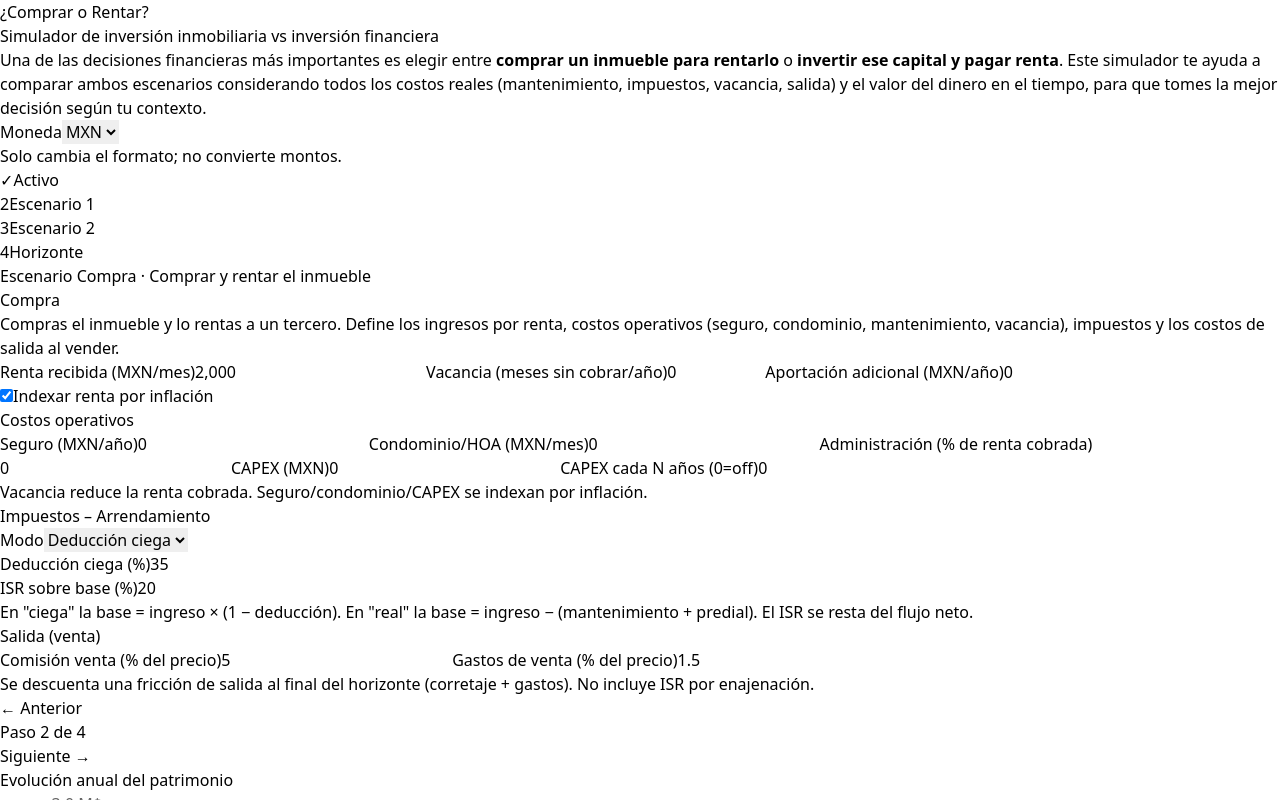
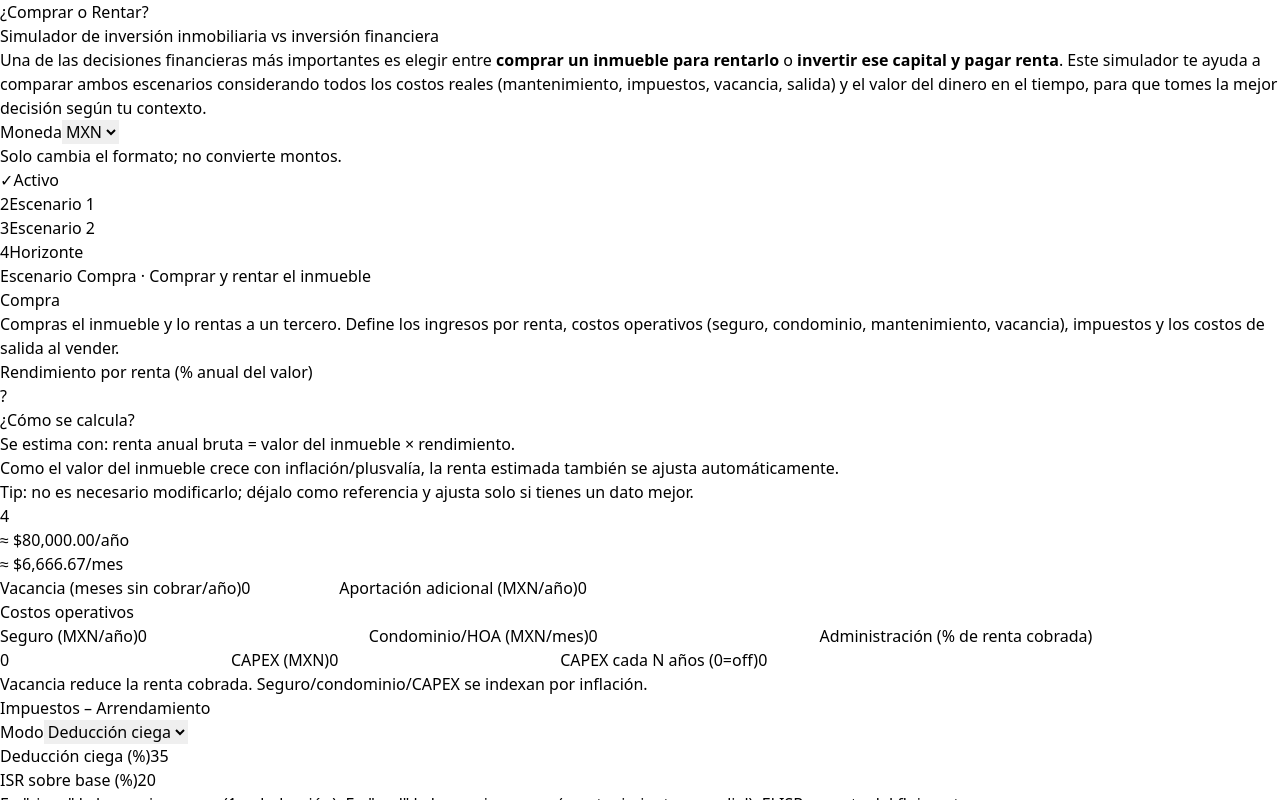
Before and after one commit to Punksolid/rentarcomprar, a React (Vite) app: page / in a window 1280 px wide. Both pictures are taken after a click on the button "Siguiente →". Shown: the top 800 px of the page. Built offline with nearby package versions, Linux system fonts and the light colour scheme.

Commit message:
agregado en rent yield

```diff
--- a/src/App.jsx
+++ b/src/App.jsx
@@ -169,8 +169,7 @@ export default function SimuladorCompraVsInversion() {
 
   // Rentas
   // Escenario 1: ingreso por alquilar el inmueble comprado
-  const [rentaRecibidaMensual, setRentaRecibidaMensual] = useState(2000);
-  const [rentaRecibidaIndexa, setRentaRecibidaIndexa] = useState(true); // si ajusta por inflación
+  const [rendimientoRentaPct, setRendimientoRentaPct] = useState(4); // % anual del valor del inmueble (promedio pesimista)
   const [aportaE1Anual, setAportaE1Anual] = useState(0); // aportación adicional anual al efectivo
 
   // Escenario 2: costo por alquilar a un tercero mientras inviertes el capital
@@ -212,6 +211,8 @@ export default function SimuladorCompraVsInversion() {
     const pred = predialPct / 100;
     const gastos = precio * (gastosPct / 100);
 
+    const rendimientoRenta = clamp(rendimientoRentaPct, 0, 100) / 100;
+
     const vacMeses = clamp(vacanciaMesesAnual, 0, 12);
     const factorCobro = (12 - vacMeses) / 12;
     const adminPct = clamp(adminPctRenta, 0, 100) / 100;
@@ -220,7 +221,6 @@ export default function SimuladorCompraVsInversion() {
 
     let valorCasa = precio;           // valor del activo
     let efectivo = -gastos;           // egresos iniciales (escrituras, impuestos, avalúo, etc.)
-    let renta = rentaRecibidaMensual; // renta mensual recibida
 
     let seguro = seguroAnual;
     let condominio = condominioMensual;
@@ -229,9 +229,10 @@ export default function SimuladorCompraVsInversion() {
     const rows = [];
 
     for (let a = 1; a <= anios; a++) {
-      const rentaAnualBruta = renta * 12;
+      const rentaAnualBruta = valorCasa * rendimientoRenta;
       const rentaAnual = rentaAnualBruta * factorCobro;
-      const mantenimiento = renta * mantenMeses; // meses de renta por año
+      const rentaMensual = rentaAnualBruta / 12;
+      const mantenimiento = rentaMensual * mantenMeses; // meses de renta por año
       const predial = pred * valorCasa;
       const administracion = rentaAnual * adminPct;
       const condominioAnual = condominio * 12;
@@ -257,7 +258,6 @@ export default function SimuladorCompraVsInversion() {
 
       // actualización de variables para el siguiente año
       valorCasa *= (1 + infl) * (1 + plus);
-      if (rentaRecibidaIndexa) renta *= (1 + infl);
       if (seguro > 0) seguro *= (1 + infl);
       if (condominio > 0) condominio *= (1 + infl);
       if (capex > 0) capex *= (1 + infl);
@@ -350,8 +350,7 @@ export default function SimuladorCompraVsInversion() {
     tasaCetesPct,
     predialPct,
     mantenMeses,
-    rentaRecibidaMensual,
-    rentaRecibidaIndexa,
+    rendimientoRentaPct,
     rentaPagadaMensual,
     rentaPagadaIndexa,
     aportaE1Anual,
@@ -492,16 +491,40 @@ export default function SimuladorCompraVsInversion() {
               </div>
               <p className="text-sm text-gray-600 pb-2 border-b">Compras el inmueble y lo rentas a un tercero. Define los ingresos por renta, costos operativos (seguro, condominio, mantenimiento, vacancia), impuestos y los costos de salida al vender.</p>
               <div className="grid grid-cols-2 items-center gap-2">
-            <label htmlFor="rentaRecibidaMensual" className="text-sm text-gray-700">Renta recibida ({moneda}/mes)</label>
-            <InputNumeroFormateado
-              id="rentaRecibidaMensual"
-              value={rentaRecibidaMensual}
-              onChangeValue={setRentaRecibidaMensual}
-              locale={locale}
-              min={0}
-              decimals={0}
-              className="border-2 border-gray-300 rounded-lg px-4 py-2.5 w-full text-base font-medium focus:outline-none focus:ring-2 focus:ring-blue-500 focus:border-transparent transition-all hover:border-gray-400 bg-gray-50"
-            />
+            <div className="flex items-center gap-2">
+              <label htmlFor="rendimientoRentaPct" className="text-sm text-gray-700">Rendimiento por renta (% anual del valor)</label>
+              <div className="relative group">
+                <button
+                  type="button"
+                  aria-label="Ayuda: rendimiento por renta"
+                  className="w-5 h-5 rounded-full border border-gray-300 text-gray-600 text-xs font-semibold leading-none flex items-center justify-center bg-gray-50 hover:border-gray-400 focus:outline-none focus:ring-2 focus:ring-blue-500"
+                >
+                  ?
+                </button>
+                <div className="hidden group-hover:block group-focus-within:block absolute z-10 left-0 top-full mt-2 w-80 bg-white border border-gray-200 rounded-lg shadow px-3 py-2 text-xs text-gray-700">
+                  <div className="font-semibold text-gray-900 mb-1">¿Cómo se calcula?</div>
+                  <div>Se estima con: <span className="font-medium">renta anual bruta = valor del inmueble × rendimiento</span>.</div>
+                  <div className="mt-1">Como el valor del inmueble crece con inflación/plusvalía, la renta estimada también se ajusta automáticamente.</div>
+                  <div className="mt-1 text-gray-600">Tip: no es necesario modificarlo; déjalo como referencia y ajusta solo si tienes un dato mejor.</div>
+                </div>
+              </div>
+            </div>
+
+            <div className="flex items-center gap-3">
+              <input
+                id="rendimientoRentaPct"
+                type="number"
+                min={0}
+                step={0.1}
+                value={rendimientoRentaPct}
+                onChange={(e) => setRendimientoRentaPct(Number(e.target.value))}
+                className="border-2 border-gray-300 rounded-lg px-4 py-2.5 w-full text-base font-medium focus:outline-none focus:ring-2 focus:ring-blue-500 focus:border-transparent transition-all hover:border-gray-400 bg-gray-50"
+              />
+              <div className="text-xs text-gray-600 whitespace-nowrap">
+                <div>≈ {mxn.format(precio * (Math.max(0, rendimientoRentaPct) / 100))}/año</div>
+                <div>≈ {mxn.format((precio * (Math.max(0, rendimientoRentaPct) / 100)) / 12)}/mes</div>
+              </div>
+            </div>
 
             <label htmlFor="vacanciaMesesAnual" className="text-sm text-gray-700">Vacancia (meses sin cobrar/año)</label>
             <input id="vacanciaMesesAnual" type="number" min={0} max={12} step={0.5} value={vacanciaMesesAnual} onChange={e=>setVacanciaMesesAnual(Number(e.target.value))} className="border-2 border-gray-300 rounded-lg px-4 py-2.5 w-full text-base font-medium focus:outline-none focus:ring-2 focus:ring-blue-500 focus:border-transparent transition-all hover:border-gray-400 bg-gray-50"/>
@@ -516,11 +539,6 @@ export default function SimuladorCompraVsInversion() {
               className="border-2 border-gray-300 rounded-lg px-4 py-2.5 w-full text-base font-medium focus:outline-none focus:ring-2 focus:ring-blue-500 focus:border-transparent transition-all hover:border-gray-400 bg-gray-50"
             />
           </div>
-
-          <div className="inline-flex items-center space-x-2 text-sm text-gray-700">
-            <input id="rentaRecibidaIndexa" type="checkbox" checked={rentaRecibidaIndexa} onChange={e=>setRentaRecibidaIndexa(e.target.checked)} className="w-5 h-5 rounded border-2 border-gray-300 text-blue-600 focus:ring-2 focus:ring-blue-500 focus:ring-offset-0 transition-all cursor-pointer" />
-            <label htmlFor="rentaRecibidaIndexa">Indexar renta por inflación</label>
-              </div>
 
               <div className="pt-2 border-t border-blue-100 space-y-2">
             <h3 className="font-medium text-blue-900">Costos operativos</h3>
```
